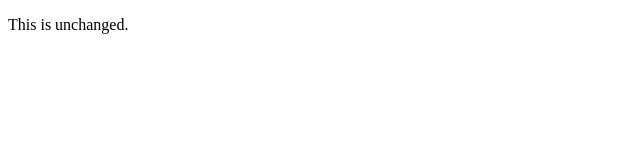
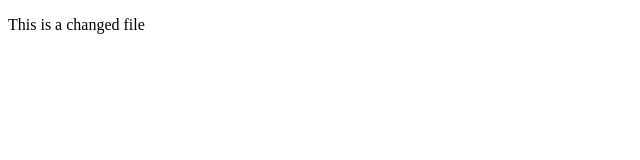
Before and after one commit to sanjayn05022003/github_tutorial, a plain HTML site: page index.html in a window 1280 px wide. Shown: the full height of the page, 0-640 px from the left. Drawn offline with Linux system fonts and the light colour scheme.

Commit message:
2nd commit

```diff
--- a/index.html
+++ b/index.html
@@ -9,7 +9,7 @@
 <body>
     <div>
         <p>
-            This is unchanged.
+            This is a changed file
         </p>
     </div>
 </body>
```
